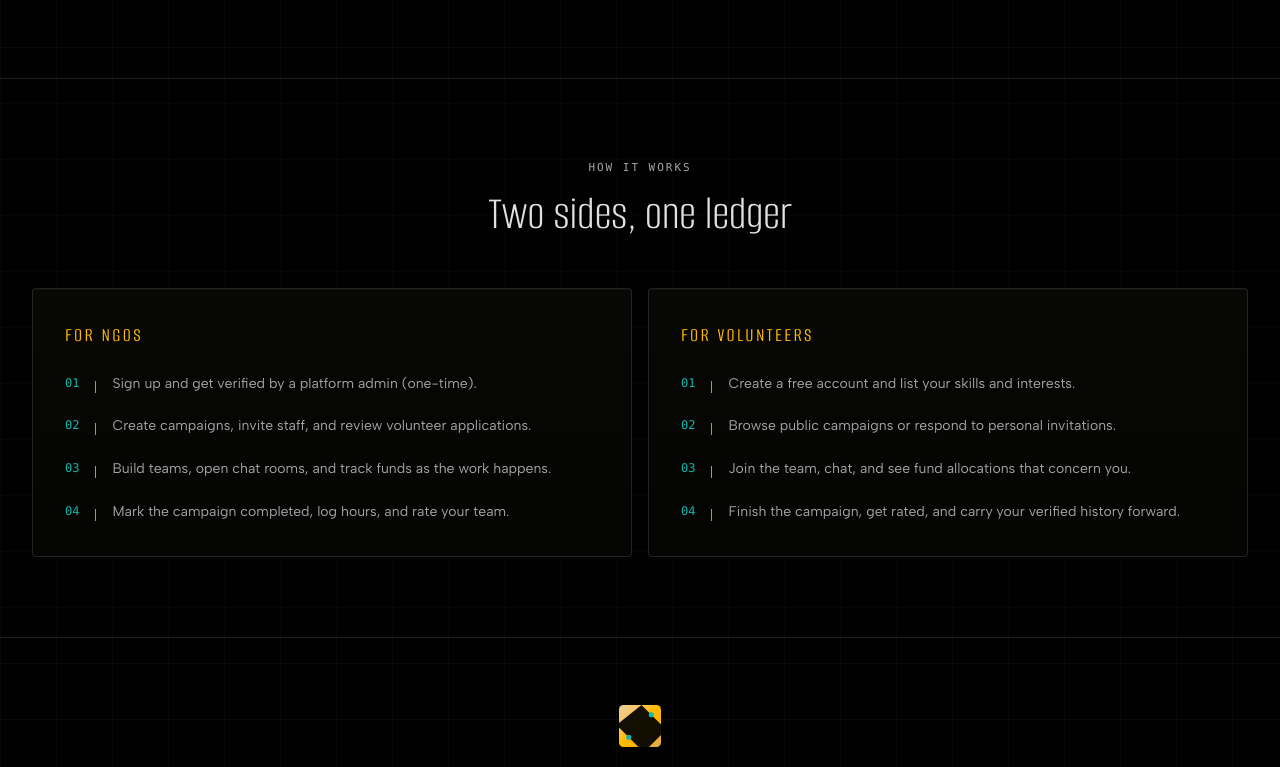
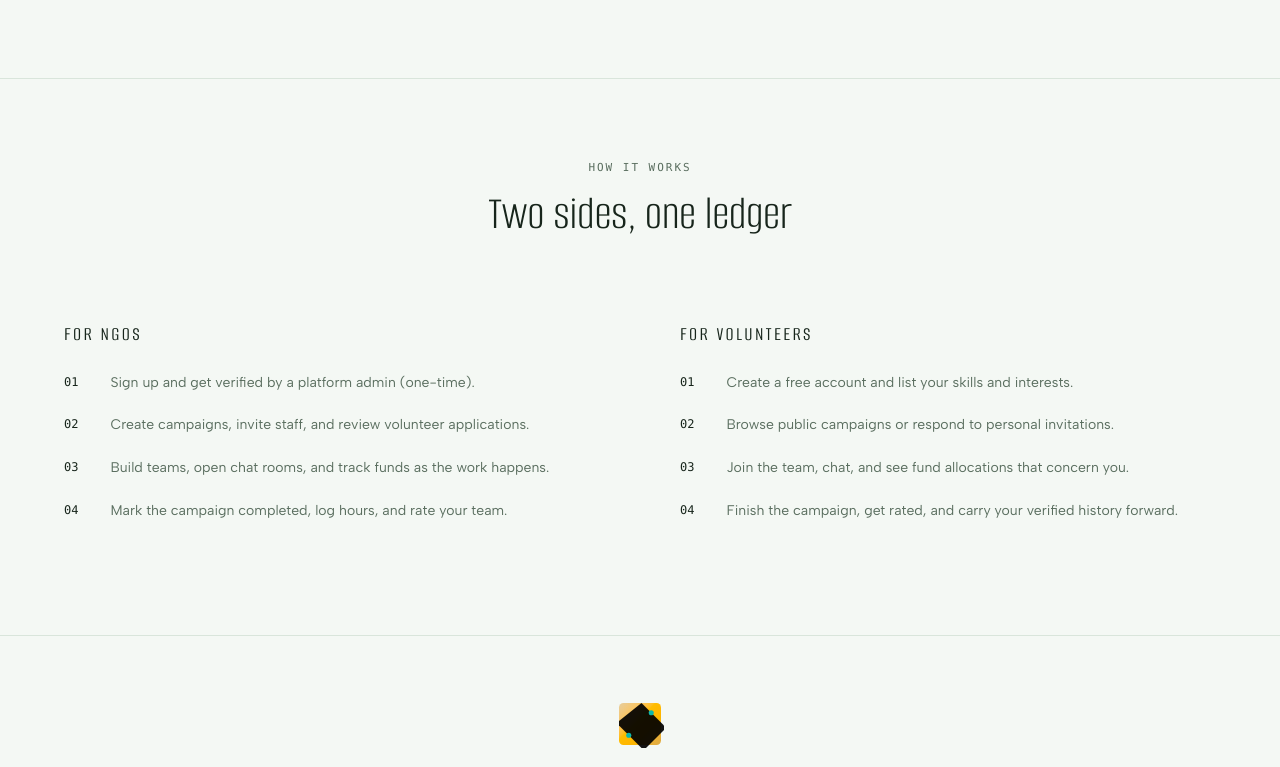
Before and after one commit to Durubhuru14/sanjivani, a Next.js app: page / in a window 1280 px wide. Shown: the part 1745-2512 px from the top of the page. Built offline with nearby package versions, Linux system fonts and the light colour scheme; no server answers; the database is empty.

Commit message:
feat: adopt Sanjivani green design system with light and dark themes

```diff
--- a/app/globals.css
+++ b/app/globals.css
@@ -30,62 +30,98 @@
   --color-chart-3: var(--chart-3);
   --color-chart-2: var(--chart-2);
   --color-chart-1: var(--chart-1);
-  /* named kinpaku tokens for direct use */
-  --color-champagne: oklch(91% 0 0);
-  --color-patina: oklch(70% 0.12 188);
-  --color-patina-deep: oklch(49% 0.08 188);
-  --color-kinpaku: oklch(84% 0.19 80.46);
-  --color-kinpaku-pale: oklch(86% 0.07 84);
-  --color-kinpaku-rich: oklch(77% 0.13 82);
-  --color-vermilion: oklch(58% 0.15 35);
-  --color-lacquer-deep: oklch(4% 0.004 95);
+  /* Sanjivani brand ramp (spec §3) — semantic names for direct use */
+  --color-leaf: var(--primary);
+  --color-leaf-bright: var(--primary-bright);
+  --color-leaf-deep: var(--primary-deep);
+  --color-tint: var(--tint);
   --radius-sm: calc(var(--radius) - 2px);
   --radius-md: var(--radius);
   --radius-lg: calc(var(--radius) + 2px);
   --radius-xl: calc(var(--radius) + 4px);
-  /* kinpaku shadows — neutral, never colored glow except tiny live dots */
-  --shadow-soft: 0 1px 2px oklch(2% 0.004 95 / 0.5), 0 8px 24px oklch(2% 0.004 95 / 0.35);
-  --shadow-lift: 0 18px 48px oklch(2% 0.004 95 / 0.4);
+  /* soft, warm shadows (spec §3) — never colored glow */
+  --shadow-soft: 0 1px 2px rgb(16 40 24 / 0.06), 0 8px 24px rgb(16 40 24 / 0.08);
+  --shadow-lift: 0 2px 6px rgb(16 40 24 / 0.08), 0 18px 44px rgb(16 40 24 / 0.14);
 }
 
+/* ------------------------------------------------------------------
+   Sanjivani design system (Sanjivani_Spec.md §3)
+   Warm green #2E7D32 + #E8F5E9 tint, clean, minimal, card-based,
+   rounded-xl, soft shadows, generous whitespace, welcoming.
+   Light is the default; .dark swaps to a deep garden-night ground.
+   Patterns are quiet botanical geometry — growth rings, leaf dots,
+   hairline grids — rendered from CSS vars so both themes agree.
+------------------------------------------------------------------- */
 :root {
-  /* ------------------------------------------------------------------
-     Impeccable — "Neo Kinpaku" design system (DESIGN.md)
-     Kinpaku gold + verdigris patina on dark warm-black lacquer.
-     One theme: dark. Surfaces are mineral, never pure black/white.
-  ------------------------------------------------------------------ */
-  --radius: 0.25rem;
+  --radius: 0.75rem;
 
   /* surfaces */
-  --background: oklch(7% 0.006 95); /* lacquer black — page ground */
-  --foreground: oklch(88% 0 0); /* text-warm */
-  --card: oklch(11% 0.006 95); /* raised lacquer */
-  --card-foreground: oklch(88% 0 0);
-  --popover: oklch(11% 0.006 95);
-  --popover-foreground: oklch(88% 0 0);
-  --muted: oklch(15% 0.008 95); /* graphite */
-  --muted-foreground: oklch(72% 0 0); /* text-muted */
-  --accent: oklch(19% 0.008 95); /* graphite-2 */
-  --accent-foreground: oklch(91% 0 0); /* champagne */
+  --background: #f4f8f4;
+  --foreground: #17251b;
+  --card: #ffffff;
+  --card-foreground: #17251b;
+  --popover: #ffffff;
+  --popover-foreground: #17251b;
+  --muted: #edf3ed;
+  --muted-foreground: #5a6e5f;
+  --accent: #e8f5e9; /* spec surface tint */
+  --accent-foreground: #1b5e20;
 
-  /* brand anchors */
-  --primary: oklch(84% 0.19 80.46); /* kinpaku gold */
-  --primary-foreground: oklch(14% 0.018 95); /* dark ink */
-  --secondary: oklch(70% 0.12 188); /* verdigris patina */
-  --secondary-foreground: oklch(14% 0.018 95);
+  /* brand */
+  --primary: #2e7d32; /* spec accent green */
+  --primary-bright: #66bb6a; /* spec lighter tint accent */
+  --primary-deep: #1b5e20;
+  --primary-foreground: #ffffff;
+  --tint: #e8f5e9;
+  --secondary: #e8f5e9;
+  --secondary-foreground: #1b5e20;
 
   /* lines and state */
-  --border: oklch(78% 0 0 / 0.16); /* hairline */
-  --input: oklch(78% 0 0 / 0.24);
-  --ring: oklch(70% 0.12 188); /* patina focus outline */
-  --destructive: oklch(58% 0.15 35); /* vermilion warning */
-  --destructive-foreground: oklch(97% 0.01 35);
+  --border: #d9e5db;
+  --input: #c8d8cc;
+  --ring: #2e7d32;
+  --destructive: #c62828;
+  --destructive-foreground: #ffffff;
 
-  --chart-1: oklch(84% 0.19 80.46);
-  --chart-2: oklch(70% 0.12 188);
-  --chart-3: oklch(77% 0.13 82);
-  --chart-4: oklch(49% 0.08 188);
-  --chart-5: oklch(61% 0.085 78);
+  --chart-1: #2e7d32;
+  --chart-2: #66bb6a;
+  --chart-3: #a5d6a7;
+  --chart-4: #43a047;
+  --chart-5: #1b5e20;
+}
+
+.dark {
+  /* garden night — deep green-black, never pure black */
+  --background: #0e1712;
+  --foreground: #e6efe8;
+  --card: #17231c;
+  --card-foreground: #e6efe8;
+  --popover: #17231c;
+  --popover-foreground: #e6efe8;
+  --muted: #1d2b23;
+  --muted-foreground: #a2b5a8;
+  --accent: #203227;
+  --accent-foreground: #cbe7d0;
+
+  --primary: #66bb6a; /* brightened for contrast on dark ground */
+  --primary-bright: #a5d6a7;
+  --primary-deep: #2e7d32;
+  --primary-foreground: #0a1a0d;
+  --tint: #203227;
+  --secondary: #203227;
+  --secondary-foreground: #cbe7d0;
+
+  --border: #273a2e;
+  --input: #31463a;
+  --ring: #66bb6a;
+  --destructive: #e57373;
+  --destructive-foreground: #2a0f0f;
+
+  --chart-1: #66bb6a;
+  --chart-2: #a5d6a7;
+  --chart-3: #43a047;
+  --chart-4: #2e7d32;
+  --chart-5: #c8e6c9;
 }
 
 @layer base {
@@ -93,22 +129,18 @@
     @apply border-border outline-ring/50;
   }
   html {
+    color-scheme: light;
+  }
+  html.dark {
     color-scheme: dark;
   }
   body {
     @apply bg-background text-foreground antialiased;
     font-feature-settings: "kern";
-    /* faint mineral grain + calibration grid on the page ground */
-    background-image:
-      linear-gradient(oklch(78% 0 0 / 0.045) 1px, transparent 1px),
-      linear-gradient(90deg, oklch(78% 0 0 / 0.045) 1px, transparent 1px);
-    background-size: 56px 56px, 56px 56px;
   }
   ::selection {
-    background: oklch(84% 0.19 80.46 / 0.85);
-    color: oklch(14% 0.018 95);
+    background: color-mix(in oklab, var(--primary) 28%, transparent);
   }
-  /* Dark type needs air (DESIGN.md) */
   p,
   li {
     line-height: 1.7;
@@ -116,41 +148,138 @@
 }
 
 @layer utilities {
-  /* mono tracked label — eyebrows, meta markers (DESIGN.md) */
+  /* mono tracked label — eyebrows, meta markers */
   .eyebrow {
     @apply font-mono text-[0.6875rem] font-medium uppercase tracking-[0.18em] text-muted-foreground;
   }
-  /* kinpaku gold seam — functional brand divider (hero / footer edges) */
-  .gold-seam {
+
+  /* ---- Patterns (botanical, quiet, var-driven) ------------------- */
+
+  /* fine hairline grid — hero ground, section bands */
+  .pattern-grid {
+    background-image:
+      linear-gradient(var(--border) 1px, transparent 1px),
+      linear-gradient(90deg, var(--border) 1px, transparent 1px);
+    background-size: 44px 44px;
+    opacity: 0.35;
+  }
+
+  /* leaf-dot lattice — subtle polka texture for panels/badges */
+  .pattern-dots {
+    background-image: radial-gradient(color-mix(in oklab, var(--primary) 26%, transparent) 1.25px, transparent 1.25px);
+    background-size: 14px 14px;
+  }
+
+  /* growth rings — concentric arcs, the botanical signature */
+  .pattern-rings {
+    background-image: repeating-radial-gradient(
+      circle at 50% 50%,
+      transparent 0,
+      transparent 34px,
+      color-mix(in oklab, var(--primary) 12%, transparent) 34px,
+      color-mix(in oklab, var(--primary) 12%, transparent) 35px
+    );
+  }
+
+  /* soft green wash — layered radial tint for the hero */
+  .pattern-wash {
+    background-image:
+      radial-gradient(60% 50% at 18% 12%, color-mix(in oklab, var(--primary) 14%, transparent), transparent 70%),
+      radial-gradient(48% 42% at 88% 4%, color-mix(in oklab, var(--primary-bright) 18%, transparent), transparent 70%),
+      radial-gradient(70% 60% at 50% 110%, color-mix(in oklab, var(--primary) 10%, transparent), transparent 75%);
+  }
+
+  /* seedling rows — diagonal leaf ticks for narrow strips */
+  .pattern-seedling {
+    background-image: repeating-linear-gradient(
+      -45deg,
+      transparent 0,
+      transparent 10px,
+      color-mix(in oklab, var(--primary) 14%, transparent) 10px,
+      color-mix(in oklab, var(--primary) 14%, transparent) 11px
+    );
+  }
+
+  /* ---- Brand furniture ------------------------------------------- */
+
+  /* green seam — functional divider (hero edges, footers) */
+  .seam {
+    height: 1px;
     background: linear-gradient(
       90deg,
       transparent,
-      oklch(78% 0.12 82 / 0.65) 18%,
-      oklch(84% 0.19 80.46) 50%,
-      oklch(78% 0.12 82 / 0.65) 82%,
+      color-mix(in oklab, var(--primary) 55%, transparent) 18%,
+      var(--primary) 50%,
+      color-mix(in oklab, var(--primary) 55%, transparent) 82%,
       transparent
     );
-    height: 1px;
   }
-  /* verdigris edge for the final brand signature in the footer */
-  .patina-edge {
-    background: linear-gradient(90deg, transparent, oklch(70% 0.12 188 / 0.55), transparent);
-    height: 1px;
+
+  /* raised card panel — hairline frame + soft warm shadow */
+  .panel-raised {
+    background: var(--card);
+    border: 1px solid var(--border);
+    box-shadow: 0 1px 2px rgb(16 40 24 / 0.05), 0 10px 30px rgb(16 40 24 / 0.07);
   }
-  /* a lacquer panel with a hairline frame and inset light */
-  .lacquer-panel {
-    background: linear-gradient(180deg, oklch(13% 0.006 95), oklch(11% 0.006 95));
-    border: 1px solid oklch(78% 0 0 / 0.16);
-    box-shadow: inset 0 1px 0 oklch(91% 0 0 / 0.04);
+
+  /* deep tinted panel — section bands, sidebars, chat rails */
+  .panel-tinted {
+    background: var(--tint);
+    border: 1px solid color-mix(in oklab, var(--border) 85%, transparent);
   }
-  /* tiny gold tick used as a list marker / calibration mark */
-  .gold-tick {
+
+  /* small leaf tick used as a list marker */
+  .leaf-tick {
     @apply inline-block h-3 w-px shrink-0 align-middle;
-    background: oklch(84% 0.19 80.46 / 0.8);
+    background: color-mix(in oklab, var(--primary) 70%, transparent);
   }
-  /* scrollbars — quiet, mineral */
+
+  /* stat gradient text for big numbers */
+  .text-grow {
+    background: linear-gradient(120deg, var(--primary-deep), var(--primary) 45%, var(--primary-bright));
+    -webkit-background-clip: text;
+    background-clip: text;
+    color: transparent;
+  }
+
+  /* gentle float for hero furniture */
+  .animate-rise {
+    animation: rise 7s ease-in-out infinite;
+  }
+  .animate-rise-slow {
+    animation: rise 10s ease-in-out infinite;
+  }
+  @keyframes rise {
+    0%,
+    100% {
+      transform: translateY(0);
+    }
+    50% {
+      transform: translateY(-8px);
+    }
+  }
+
+  /* scrollbars — quiet */
   .quiet-scroll {
     scrollbar-width: thin;
-    scrollbar-color: oklch(30% 0.008 95) transparent;
+    scrollbar-color: var(--input) transparent;
   }
 }
+
+@media (prefers-reduced-motion: reduce) {
+  .animate-rise,
+  .animate-rise-slow {
+    animation: none;
+  }
+}
+
+/* dark mode: patterns recede further so panels stay the focus */
+html.dark .pattern-grid {
+  opacity: 0.18;
+}
+html.dark .pattern-seedling {
+  opacity: 0.25;
+}
+html.dark .pattern-rings {
+  opacity: 0.4;
+}
```
